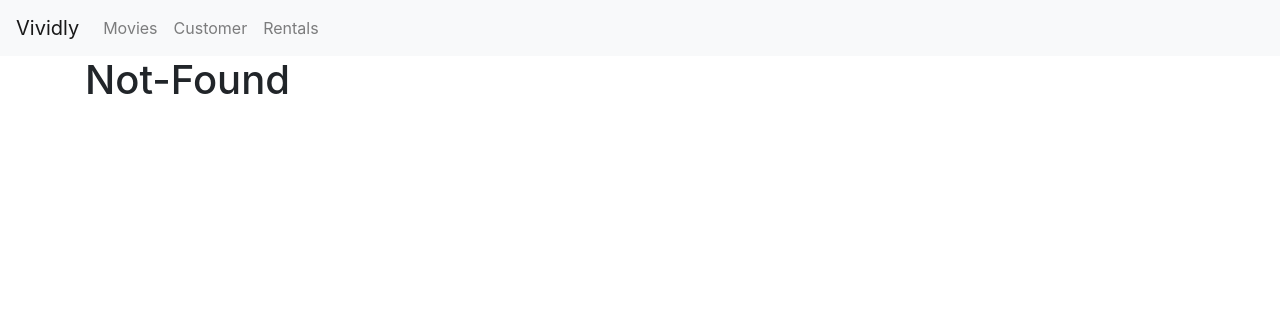
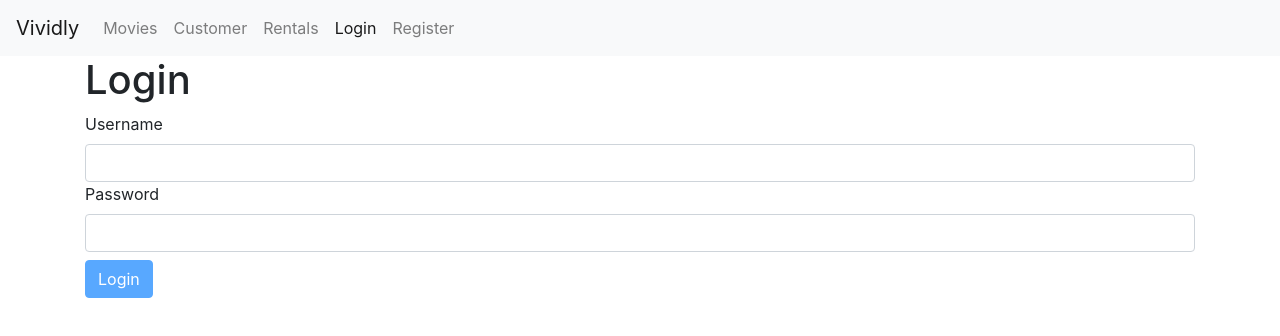
Before and after one commit to indranshastri/SimpleMovieReactApp, a React (Create React App) app: page /login in a window 1280 px wide. Before the commit this address led to /not-found. Shown: the top 336 px of the page. Built offline with nearby package versions, Linux system fonts and the light colour scheme.

Commit message:
changes done for login and register form

```diff
--- a/package.json
+++ b/package.json
@@ -9,6 +9,8 @@
     "b": "^2.0.1",
     "bootstrap": "^4.5.3",
     "font-awesome": "^4.7.0",
+    "joi": "^17.3.0",
+    "joi-browser": "^13.4.0",
     "lodash": "^4.17.20",
     "prop-types": "^15.7.2",
     "react": "^17.0.1",
--- a/src/App.js
+++ b/src/App.js
@@ -8,6 +8,11 @@ import  NotFound  from "./Component/NotFound/NotFound";
 import { Switch,Route,Redirect } from "react-router-dom";
 import React from 'react';
 import Navbar from './Component/NavBar/Navbar'
+import MovieDetails from "./Component/Movies/MovieDetails";
+import Login from "./Component/Login/Login";
+import Register from "./Component/Register/Register";
+import MovieForm from "./Component/Movies/MovieForm";
+
 function App() {
   return (
     <React.Fragment>
@@ -15,10 +20,15 @@ function App() {
     <main role="main" className="container">
         <div className="starter-template">
          <Switch>
+            <Route path="/login" component={Login} />
+            <Route path="/register" component={Register} />
+            <Route path="/movies/new" component={MovieForm} />
+            <Route path="/movies/:id" component={MovieDetails} />
             <Route path="/movies" component={MovieList} />
             <Route path="/customers" component={Customers} />
             <Route path="/rental" component={Rental} />
             <Route path="/not-found" component={NotFound} />
+
             <Redirect exact from="/" to="/movies"/>
             <Redirect  to="/not-found"/>
          </Switch>
--- /dev/null
+++ b/src/Component/Common/Form/Form.jsx
@@ -0,0 +1,79 @@
+import React, { Component } from 'react'
+import Input from '../Input/Input';
+import Joi from 'joi-browser';
+import { result } from 'lodash';
+
+class From extends Component {
+
+    state = {
+        data:{},
+        errors:{}
+     }
+
+    validate = ()=>{
+        const options = {abortEarly:false};
+        const result = Joi.validate(this.state.data,this.schema,options);
+
+        if(!result.error) return null;
+
+        const reducer = (accumulator,currentValue) =>{
+            accumulator[currentValue.path[0]] =  accumulator[currentValue.path[0]] === undefined? currentValue.message:accumulator[currentValue.path[0]];
+            return accumulator;
+        }
+
+        return result.error.details.reduce(reducer,[]);
+    }
+
+    validateProperty = ({name,value})=>{
+        const schema = {[name]:this.schema[name]};
+        const obj = {[name]:value}
+        const {error} = Joi.validate(obj,schema);
+        return (error)?error.details[0].message : null;
+    }
+
+   handelChange = ({currentTarget:input}) =>{
+        const errors = {...this.state.errors};
+        errors[input.name] = this.validateProperty(input);
+
+        const data = {...this.state.data};
+        data[input.name] = input.value;
+
+        this.setState({data,errors});
+    }
+
+    handelSubmit= e=>{
+        e.preventDefault();
+       const errors = this.validate();
+       if(errors){
+           this.setState({errors});
+           return null;
+       }
+       this.doSubmit();
+    }
+
+    renderInput=(type,name,label)=>{
+        const {data,errors} = this.state;
+        return <Input
+                    type={type}
+                    name={name}
+                    label={label}
+                    error ={errors[name]}
+                    onChange ={this.handelChange}
+                    value ={data[name]}
+                    />
+    }
+
+    renderButton(label){
+    return  <button
+                type="button"
+                disabled={this.validate()}
+                className="btn btn-primary mt-2"
+                role="button"
+               >
+                { label}
+            </button>
+    }
+
+}
+
+export default From;
--- /dev/null
+++ b/src/Component/Common/Input/Input.jsx
@@ -0,0 +1,21 @@
+import React from 'react';
+
+const Input = ({name,type,label,error="",classNames="form-control",...rest}) => {
+
+    return (
+        <div className={(error && "form-group  error") || "from-group"}>
+          <label htmlFor={name}>{label}</label>
+          <input
+            type={type}
+            name={name}
+            id={name}
+            aria-describedby={name}
+            className={classNames}
+            {...rest} />
+          {error && <div className="alert alert-danger">{error}</div>}
+        </div>
+
+      );
+}
+
+export default Input;
--- /dev/null
+++ b/src/Component/Login/Login.jsx
@@ -0,0 +1,50 @@
+import React, { Component } from 'react';
+import Form from '../Common/Form/Form';
+import Joi from  'joi-browser';
+
+class Login extends  Form {
+    state = {
+        data:{
+            username:"",
+            password:""
+        },
+        errors:{}
+     }
+
+     schema = {
+        username: Joi.string()
+                    .alphanum()
+                    .min(3)
+                    .max(30)
+                    .required()
+                    .label("Username"),
+
+        password: Joi.string()
+                    .min(3)
+                    .max(30)
+                    .required()
+                    .label("Password"),
+     }
+
+
+    doSubmit(){
+        console.log("function after submit",this.state.data);
+    }
+
+
+
+    render() {
+        return (
+        <div>
+            <h1>Login</h1>
+            <form onSubmit={this.handelSubmit}>
+                {this.renderInput("text","username","Username")}
+                {this.renderInput("password","password","Password")}
+                {this.renderButton("Login")}
+            </form>
+        </div>
+        );
+    }
+}
+
+export default Login;
--- /dev/null
+++ b/src/Component/Movies/MovieDetails.jsx
@@ -0,0 +1,8 @@
+import React, { Component } from 'react';
+
+
+const MovieDetails = ({match}) => {
+return ( <h1>Movie details {match.params.id}</h1> );
+}
+
+export default MovieDetails;
--- /dev/null
+++ b/src/Component/Movies/MovieForm.jsx
@@ -0,0 +1,26 @@
+import Form from "../Common/Form/Form";
+
+
+class MovieForm extends Form {
+    state = {
+        data:{
+            title:"",
+            genre:"",
+            numberInStock:"",
+            Rate:"",
+        }
+     }
+
+
+
+
+    render() {
+        return (
+            <div>
+                <h1>Movie From</h1>
+            </div>
+        );
+    }
+}
+
+export default MovieForm;
--- a/src/Component/Movies/MoviesTable.jsx
+++ b/src/Component/Movies/MoviesTable.jsx
@@ -1,10 +1,15 @@
 import React, {Component} from 'react';
 import Table from '../Common/Table/Table';
 import Liked from '../Liked/Liked';
+import { Link } from "react-router-dom";
 
 class MoviesTable extends Component {
     columns = [
-        {"path":"Title","label":"Title"},
+        {
+            "path":"title",
+            "label":"Title",
+        "content": movie=><Link to={`/movies/${movie.id}`}>{movie.Title}</Link>
+        },
         {"path":"Production Budget","label":"Production Budget"},
         {"path":"Release Date","label":"Release Date"},
         {"path":"Major Genre","label":"Major Genre"},
--- a/src/Component/NavBar/Navbar.jsx
+++ b/src/Component/NavBar/Navbar.jsx
@@ -16,6 +16,8 @@ const Navbar = (props) => {
                         <NavLink className="nav-item nav-link" to="/movies">Movies</NavLink>
                         <NavLink className="nav-item nav-link" to="/customers">Customer</NavLink>
                         <NavLink className="nav-item nav-link" to="/rentals">Rentals</NavLink>
+                        <NavLink className="nav-item nav-link" to="/login">Login</NavLink>
+                        <NavLink className="nav-item nav-link" to="/register">Register</NavLink>
                     </div>
                 </div>
             </nav>
--- /dev/null
+++ b/src/Component/Register/Register.jsx
@@ -0,0 +1,56 @@
+import { errors } from 'joi-browser';
+import React, { Component } from 'react';
+import Form from "../Common/Form/Form";
+import Joi from "joi-browser"
+
+class Register extends Form {
+    state = {
+        data:{
+            username:"",
+            password:"",
+            name:""
+        },
+        errors:{}
+     }
+
+     schema = {
+        username: Joi.string()
+                    .alphanum()
+                    .min(3)
+                    .max(30)
+                    .required()
+                    .label("Username"),
+
+        password: Joi.string()
+                    .min(3)
+                    .max(30)
+                    .required()
+                    .label("Password"),
+        name: Joi.string()
+                    .min(3)
+                    .max(30)
+                    .required()
+                    .label("Name"),
+     }
+
+
+    doSubmit(){
+        console.log("function after submit",this.state.data);
+    }
+
+    render() {
+        return (
+            <div>
+                <h1>Register</h1>
+                <form onSubmit={this.handelSubmit}>
+                    {this.renderInput("text","username","Username")}
+                    {this.renderInput("password","password","Password")}
+                    {this.renderInput("text","name","Name")}
+                    {this.renderButton("Register")}
+                </form>
+            </div>
+        );
+    }
+}
+
+export default Register;
```
Also changed, not shown: 1 other file (tests, documents, lock files or other folders). Lines whose indentation alone changed are shown as unchanged.
